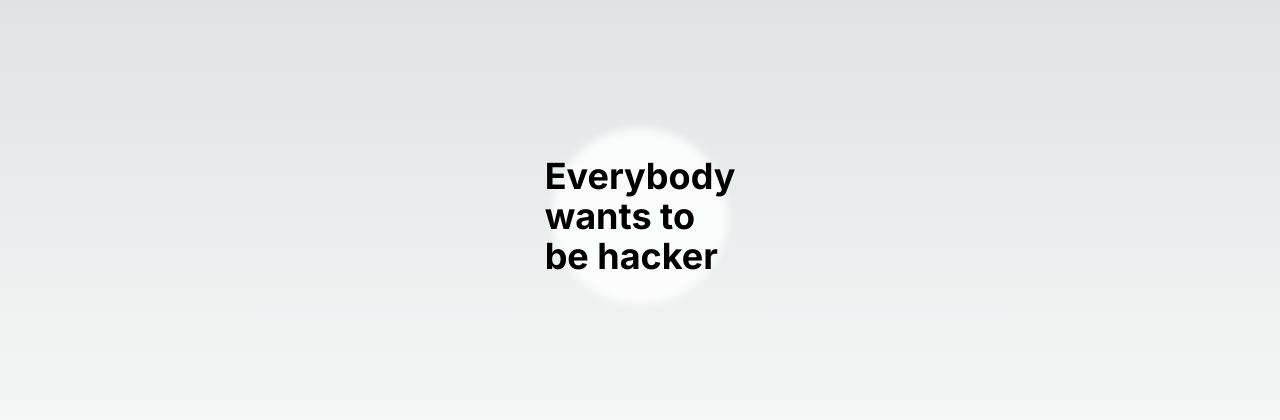
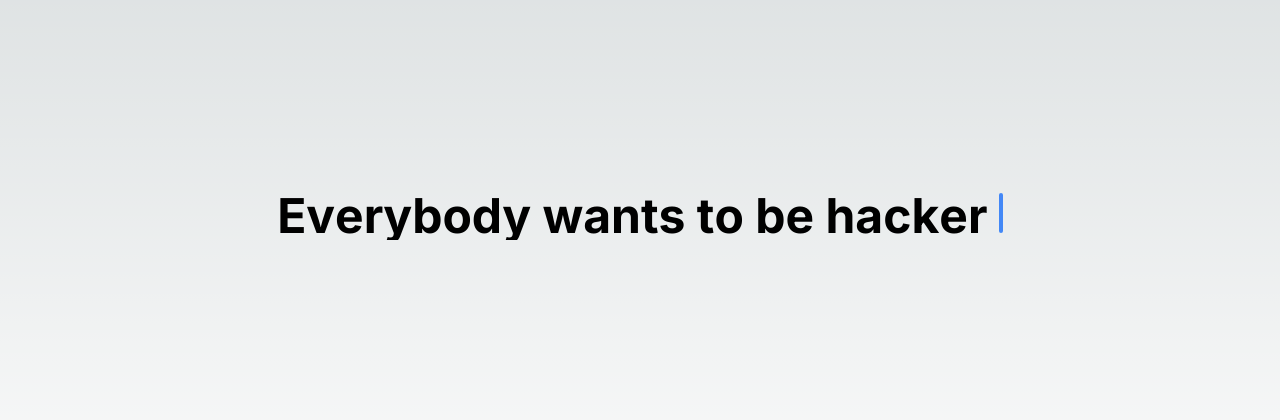
Before and after one commit to Haaparanta/vesahaaparanta.com, a Next.js app: page / in a window 1280 px wide. Shown: the part 184-604 px from the top of the page. Built offline with nearby package versions, Linux system fonts and the light colour scheme.

Commit message:
combined evervault and typewriter

```diff
--- a/components/ui/evervault-card.js
+++ b/components/ui/evervault-card.js
@@ -3,6 +3,7 @@
 import React, { useState, useEffect } from "react";
 import { useMotionTemplate, motion } from "framer-motion";
 import { cn } from "@/utils/cn";
+import { TypewriterEffect } from "./typewriter";
 
 export const EvervaultCard = ({
   text,
@@ -26,11 +27,11 @@
     const str = generateRandomString(10000);
     setRandomString(str);
   }
-
+  const words = text.split(" ").map(word => ({ text: word }));
   return (
     <div
       className={cn(
-        "p-0.5  bg-transparent aspect-square  flex items-center justify-center w-full h-full relative",
+        "p-0.5 bg-transparent aspect-square flex items-center justify-center w-full h-full relative",
         className
       )}
     >
@@ -43,10 +44,9 @@
           mouseY={mouseY}
           randomString={randomString}
         />
-        <div className="relative z-10 flex items-center justify-center">
-          <div className="relative h-44 w-44  rounded-full flex items-center justify-center text-white font-bold text-4xl">
-            <div className="absolute w-full h-full bg-white/[0.8] dark:bg-black/[0.8] blur-sm rounded-full" />
-            <span className="dark:text-white text-black z-20">{text}</span>
+        <div className="flex items-center justify-center h-full">
+          <div className="text-center text-white font-bold text-4xl overflow-hidden whitespace-nowrap">
+            <TypewriterEffect words={ words } />
           </div>
         </div>
       </div>
--- a/components/ui/typewriter.js
+++ b/components/ui/typewriter.js
@@ -0,0 +1,171 @@
+"use client";
+
+import { cn } from "@/utils/cn";
+import { motion, stagger, useAnimate, useInView } from "framer-motion";
+import { useEffect } from "react";
+
+export const TypewriterEffect = ({
+  words,
+  className,
+  cursorClassName,
+}) => {
+  // split text inside of words into array of characters
+  const wordsArray = words.map((word) => {
+    return {
+      ...word,
+      text: word.text.split(""),
+    };
+  });
+
+  const [scope, animate] = useAnimate();
+  const isInView = useInView(scope);
+  useEffect(() => {
+    if (isInView) {
+      animate(
+        "span",
+        {
+          display: "inline-block",
+          opacity: 1,
+        },
+        {
+          duration: 0.3,
+          delay: stagger(0.1),
+          ease: "easeInOut",
+        }
+      );
+    }
+  }, [isInView]);
+
+  const renderWords = () => {
+    return (
+      <motion.div ref={scope} className="inline">
+        {wordsArray.map((word, idx) => {
+          return (
+            <div key={`word-${idx}`} className="inline-block">
+              {word.text.map((char, index) => (
+                <motion.span
+                  initial={{}}
+                  key={`char-${index}`}
+                  className={cn(
+                    `dark:text-white text-black opacity-0 hidden`,
+                    word.className
+                  )}
+                >
+                  {char}
+                </motion.span>
+              ))}
+              &nbsp;
+            </div>
+          );
+        })}
+      </motion.div>
+    );
+  };
+  return (
+    <div
+      className={cn(
+        "text-base sm:text-xl md:text-3xl lg:text-5xl font-bold text-center",
+        className
+      )}
+    >
+      {renderWords()}
+      <motion.span
+        initial={{
+          opacity: 0,
+        }}
+        animate={{
+          opacity: 1,
+        }}
+        transition={{
+          duration: 0.8,
+          repeat: Infinity,
+          repeatType: "reverse",
+        }}
+        className={cn(
+          "inline-block rounded-sm w-[4px] h-4 md:h-6 lg:h-10 bg-blue-500",
+          cursorClassName
+        )}
+      ></motion.span>
+    </div>
+  );
+};
+
+export const TypewriterEffectSmooth = ({
+  words,
+  className,
+  cursorClassName,
+}) => {
+  const wordsArray = words.map((word) => {
+    return {
+      ...word,
+      text: word.text.split(""),
+    };
+  });
+  const renderWords = () => {
+    return (
+      <div>
+        {wordsArray.map((word, idx) => {
+          return (
+            <div key={`word-${idx}`} className="inline-block">
+              {word.text.map((char, index) => (
+                <span
+                  key={`char-${index}`}
+                  className={cn(`dark:text-white text-black `, word.className)}
+                >
+                  {char}
+                </span>
+              ))}
+              &nbsp;
+            </div>
+          );
+        })}
+      </div>
+    );
+  };
+
+  return (
+    <div className={cn("flex space-x-1 my-6", className)}>
+      <motion.div
+        className="overflow-hidden pb-2"
+        initial={{
+          width: "0%",
+        }}
+        whileInView={{
+          width: "fit-content",
+        }}
+        transition={{
+          duration: 2,
+          ease: "linear",
+          delay: 1,
+        }}
+      >
+        <div
+          className="text-xs sm:text-base md:text-xl lg:text:3xl xl:text-5xl font-bold"
+          style={{
+            whiteSpace: "nowrap",
+          }}
+        >
+          {renderWords()}{" "}
+        </div>{" "}
+      </motion.div>
+      <motion.span
+        initial={{
+          opacity: 0,
+        }}
+        animate={{
+          opacity: 1,
+        }}
+        transition={{
+          duration: 0.8,
+
+          repeat: Infinity,
+          repeatType: "reverse",
+        }}
+        className={cn(
+          "block rounded-sm w-[4px]  h-4 sm:h-6 xl:h-12 bg-blue-500",
+          cursorClassName
+        )}
+      ></motion.span>
+    </div>
+  );
+};
```
